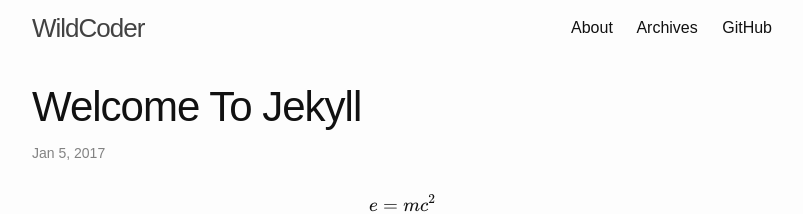
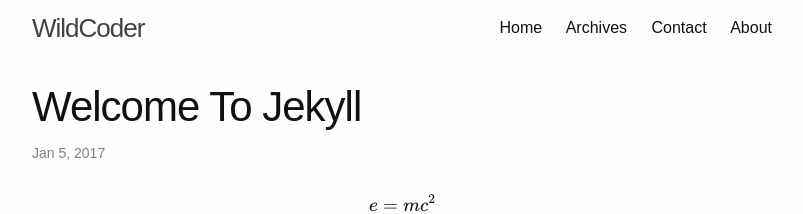
Before and after one commit to wildcoder-info/wildcoder-info.github.io, a Jekyll site: the page built from index.html, in a window 1280 px wide. Shown: the top 214 px of the page, without its empty margins (238-1041 px from the left). Built offline with Jekyll 4.4.1, drawn with Linux system fonts in a browser that asks for light colours; formulas are drawn with MathJax 3; the list of posts is cut into pages by our own code.

Commit message:
mod: navigation

```diff
--- a/_data/navigation.yml
+++ b/_data/navigation.yml
@@ -1,9 +1,11 @@
 # If you want to link only specific pages in your header, add the path to the
 # pages in order as they should show up.
 main:
+  - title: "Home"
+    url: https://wildcoder.info/
+  - title: "Archives"
+    url: /archives/
+  - title: "Contact"
+    url:
   - title: "About"
     url: /about/
-  - title: "Archives"
-    url: /archives/
-  - title: "GitHub"
-    url: https://github.com/yous/whiteglass
```
